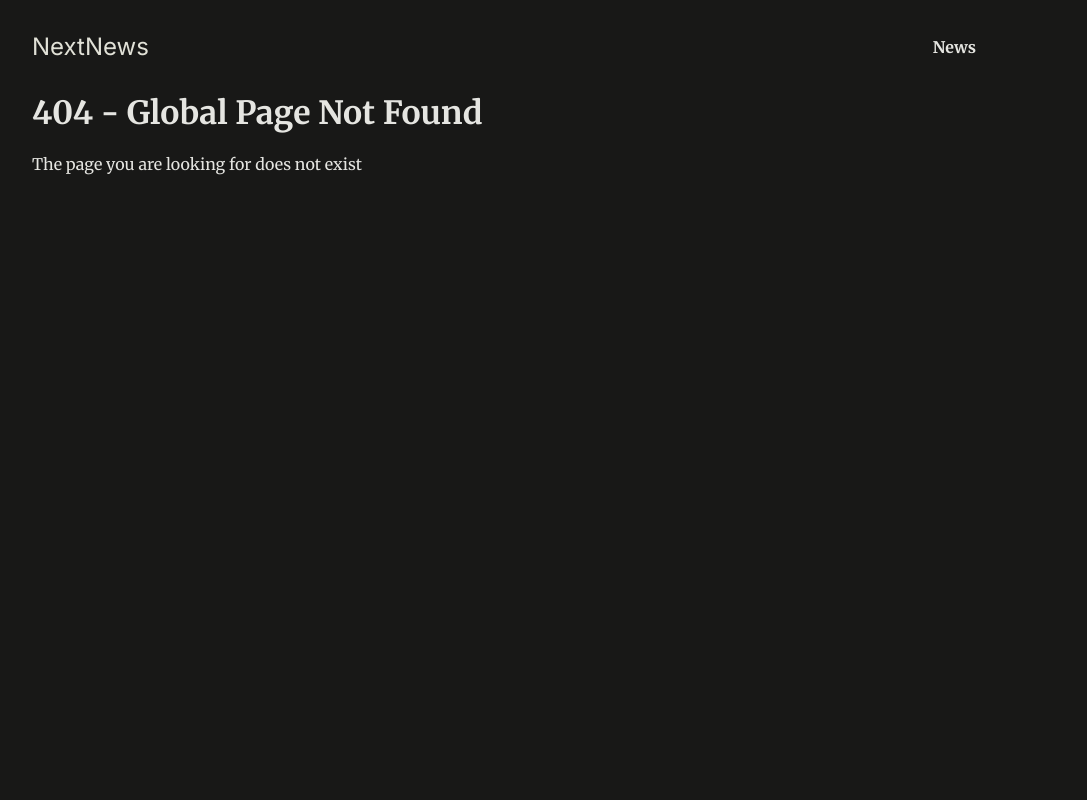
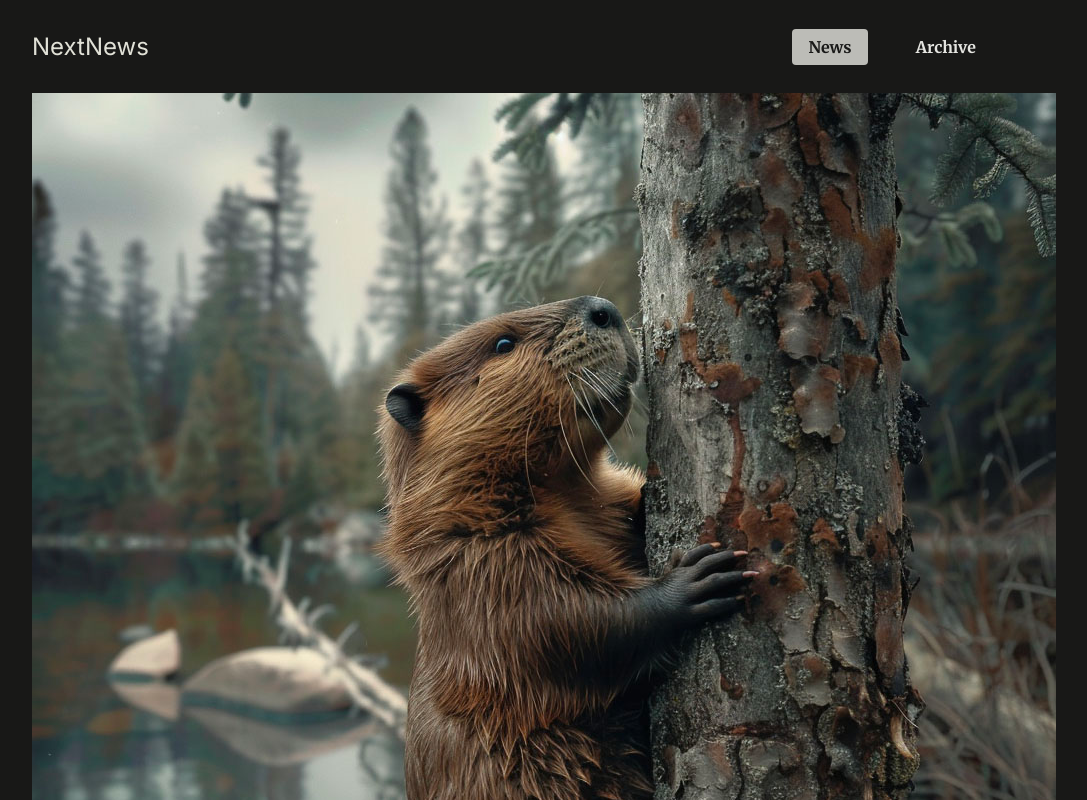
Before and after one commit to GuillermoTre/nextRoutingDeep, a Next.js app: page /news/beaver-plague/image in a window 1280 px wide. Before the commit this address had no page. Shown: the top 800 px of the page, without its empty margins (128-1215 px from the left). Built offline with nearby package versions, Linux system fonts and the light colour scheme.

Commit message:
intercepting example

```diff
--- a/app/components/main-header.js
+++ b/app/components/main-header.js
@@ -1,6 +1,10 @@
+
 import Link from 'next/link';
+import NavLink from './nav-link';
+
 
 export default function MainHeader() {
+
   return (
     <header id="main-header">
       <div id="logo">
@@ -9,7 +13,10 @@
       <nav>
         <ul>
           <li>
-            <Link href="/news">News</Link>
+            <NavLink href="/news" >News</NavLink>
+          </li>
+          <li>
+            <NavLink href="/archive" >Archive</NavLink>
           </li>
         </ul>
       </nav>
--- /dev/null
+++ b/app/components/nav-link.js
@@ -0,0 +1,11 @@
+'use client';
+
+import Link from "next/link";
+import { usePathname } from "next/navigation";
+
+export default function NavLink({ href, children }) {
+    const path = usePathname();
+    return(
+        <Link href={href} className={path.startsWith(href) ? 'active' : undefined} >{children}</Link>
+    )
+}
--- /dev/null
+++ b/app/news/[slug]/image/page.js
@@ -0,0 +1,18 @@
+import { notFound } from "next/navigation";
+import { DUMMY_NEWS } from "@/dummy-news";
+export default function ImagePage({params}){
+
+    const newItemSlug = params.slug;
+
+    const newsItem = DUMMY_NEWS.find((news) => news.slug === newItemSlug);
+
+    if(!newsItem){
+        notFound();
+    }
+
+    return (
+        <div>
+            <img src={`/images/news/${newsItem.image}`} alt={newItemSlug.title} />
+        </div>
+    )
+}
--- a/app/news/[slug]/page.js
+++ b/app/news/[slug]/page.js
@@ -1,4 +1,5 @@
 import Image from "next/image";
+import Link from "next/link";
 import { notFound } from "next/navigation";
 import { DUMMY_NEWS } from "@/dummy-news";
 
@@ -15,7 +16,9 @@
     return (
         <article className="news-article">
             <header>
-                <Image src={`/images/news/${newsItem.image}`} alt={newsItem.title} width={200} height={200} />
+                <Link href={`/news/${newsItem.slug}/image`}>
+                    <Image src={`/images/news/${newsItem.image}`} alt={newsItem.title} width={200} height={200} />
+                </Link>
                 <h1>{newsItem.title}</h1>
                 <time>{newsItem.date}</time>
             </header>
```
Also changed, not shown: app/archive/@archive/[[...filter]]/error.js (added, +10 -0 lines), app/news/[slug]/(.)image/page.js (added, +21 -0 lines).
